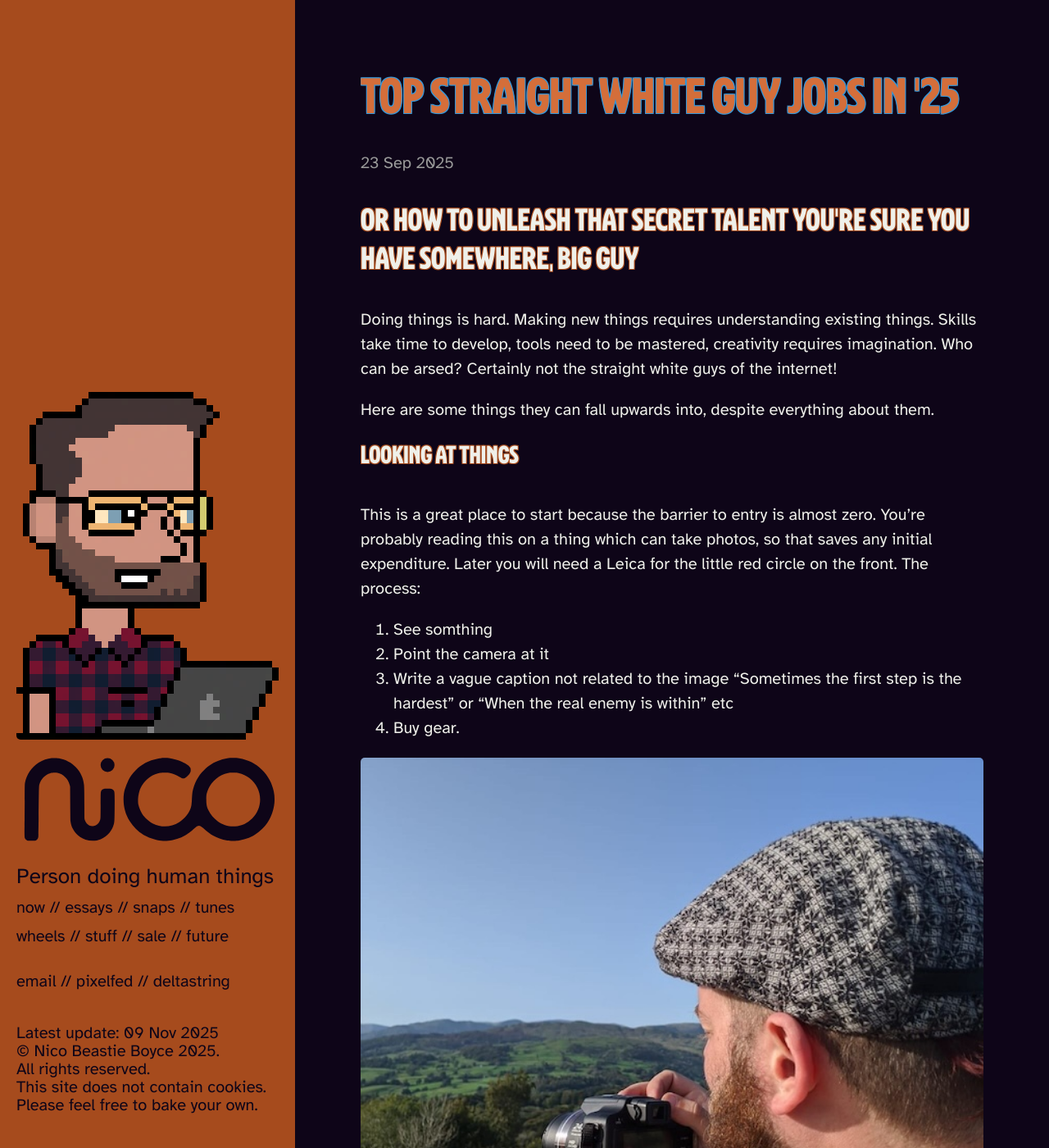
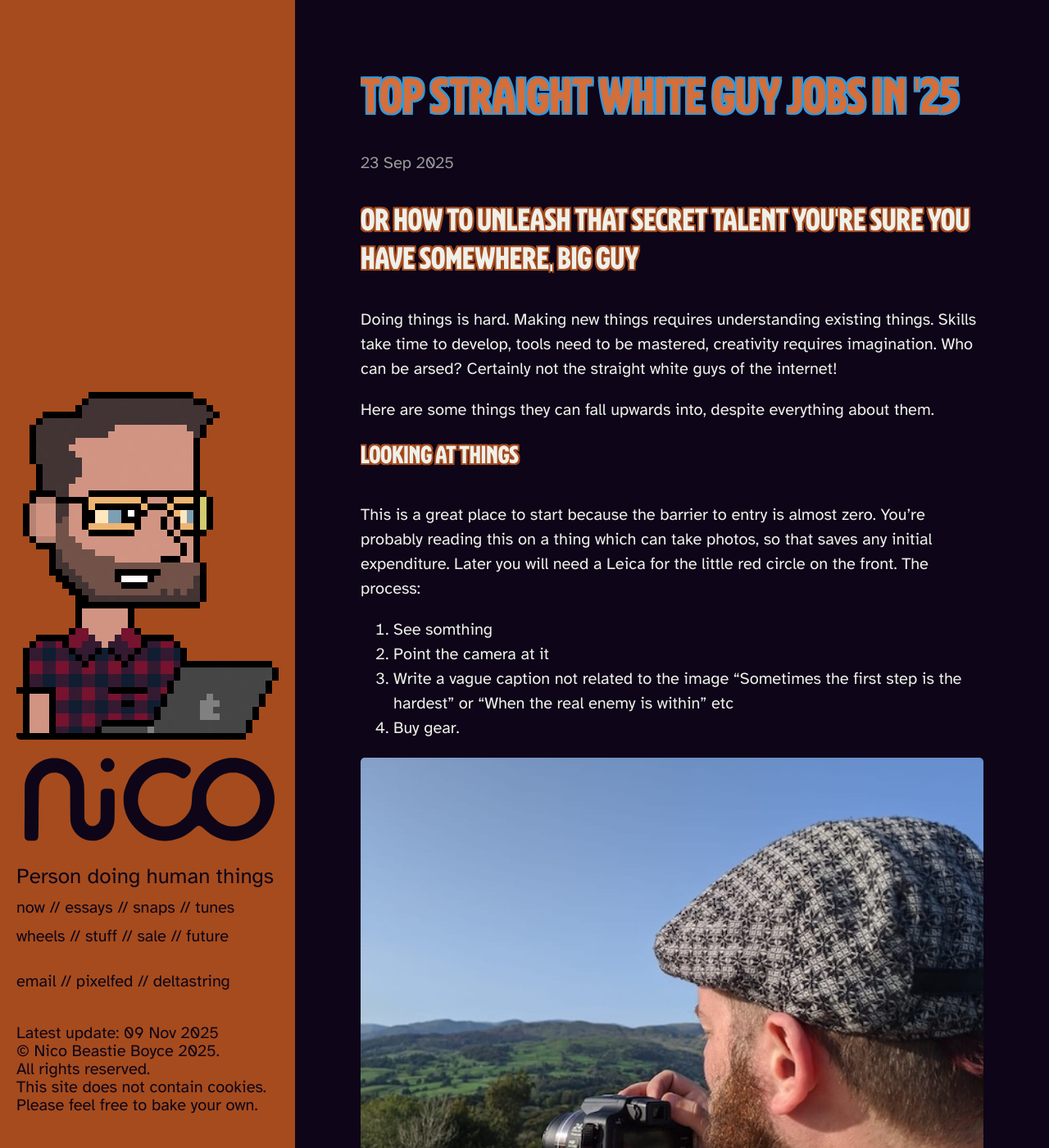
Before and after one commit to nicoboyce/nicoboycedotcom, a Jekyll site: the page built from _posts/2025-09-23-top-straight-white-guy-jobs-25.md, in a window 1280 px wide and 1400 px high. Shown: the whole window at 82% size. Built offline with Jekyll 4.4.1, drawn with Linux system fonts in a browser that asks for light colours.

Commit message:
Increase text-shadow offset to 2px for bolder outline effect
Changed all text-shadow offsets from 1px to 2px for more prominent outlines:
- Headers (h1-h6): 2px #a64b1d shadow on #eff0ea text (poole.css:94)
- Strong/bold: 2px #a64b1d shadow on #eff0ea text (poole.css:121)
- Page/post titles: 2px #3498DB shadow on #d46e3a text (poole.css:364)

The thicker outline provides better contrast and makes the Graph Paris
font stand out more prominently.

🤖 Generated with [Claude Code](https://claude.com/claude-code)

Co-Authored-By: Claude <noreply@anthropic.com>

```diff
--- a/public/css/poole.css
+++ b/public/css/poole.css
@@ -91,7 +91,7 @@ h1, h2, h3, h4, h5, h6 {
   line-height: 1.25;
   color: #eff0ea;
   text-rendering: optimizeLegibility;
-  text-shadow: 1px 1px #a64b1d, -1px -1px #a64b1d, 1px -1px #a64b1d, -1px 1px #a64b1d;
+  text-shadow: 2px 2px #a64b1d, -2px -2px #a64b1d, 2px -2px #a64b1d, -2px 2px #a64b1d;
 }
 h1 {
   font-size: 3rem;
@@ -118,7 +118,7 @@ p {
 strong {
   font-family: 'Graph Paris', sans-serif;
   color: #eff0ea;
-  text-shadow: 1px 1px #a64b1d, -1px -1px #a64b1d, 1px -1px #a64b1d, -1px 1px #a64b1d;
+  text-shadow: 2px 2px #a64b1d, -2px -2px #a64b1d, 2px -2px #a64b1d, -2px 2px #a64b1d;
 }
 
 
@@ -361,7 +361,7 @@ tbody tr:nth-child(odd) th {
 .post-title,
 .post-title a {
   color: #d46e3a;
-  text-shadow: 1px 1px #3498DB, -1px -1px #3498DB, 1px -1px #3498DB, -1px 1px #3498DB;
+  text-shadow: 2px 2px #3498DB, -2px -2px #3498DB, 2px -2px #3498DB, -2px 2px #3498DB;
 }
 .page-title,
 .post-title {
```
Also changed, not shown: 3 other files.
